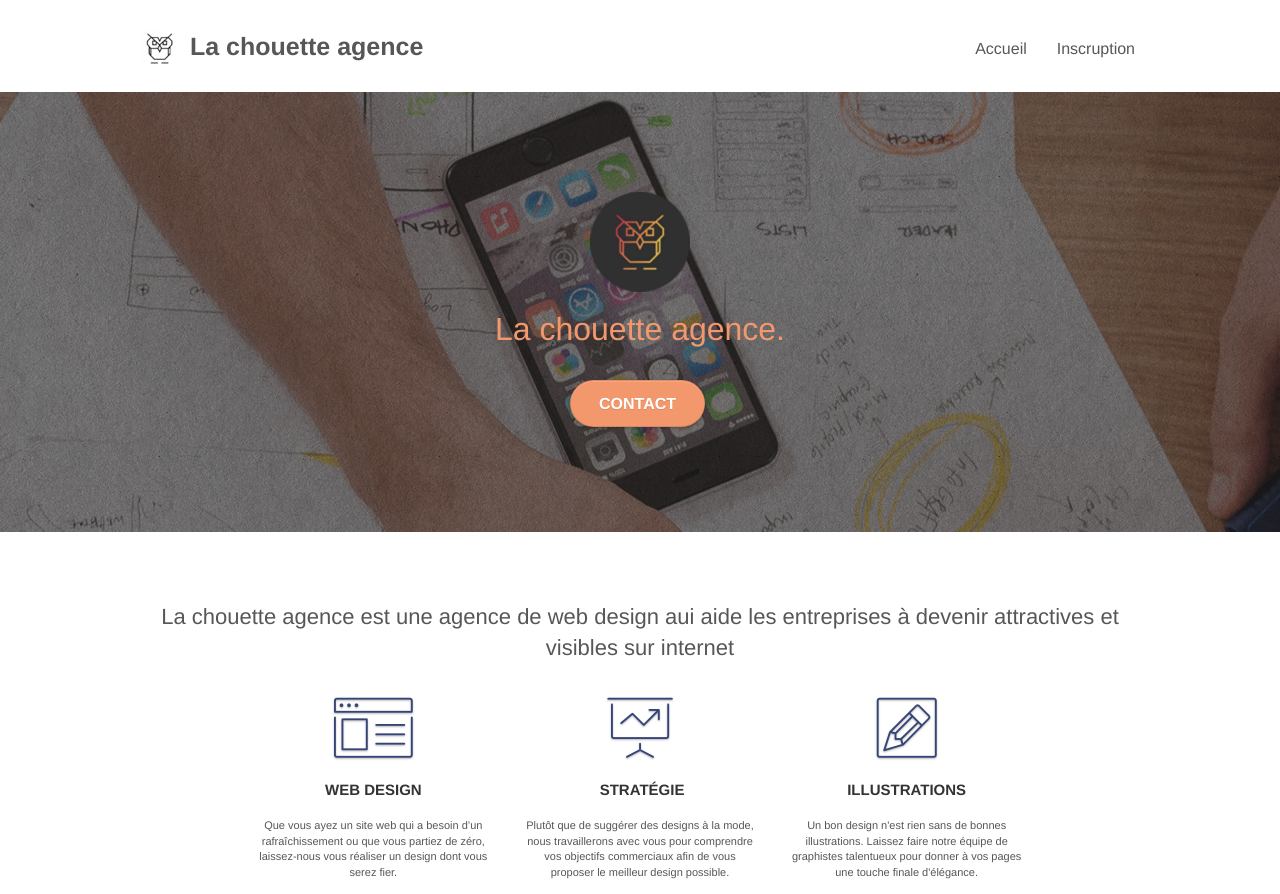
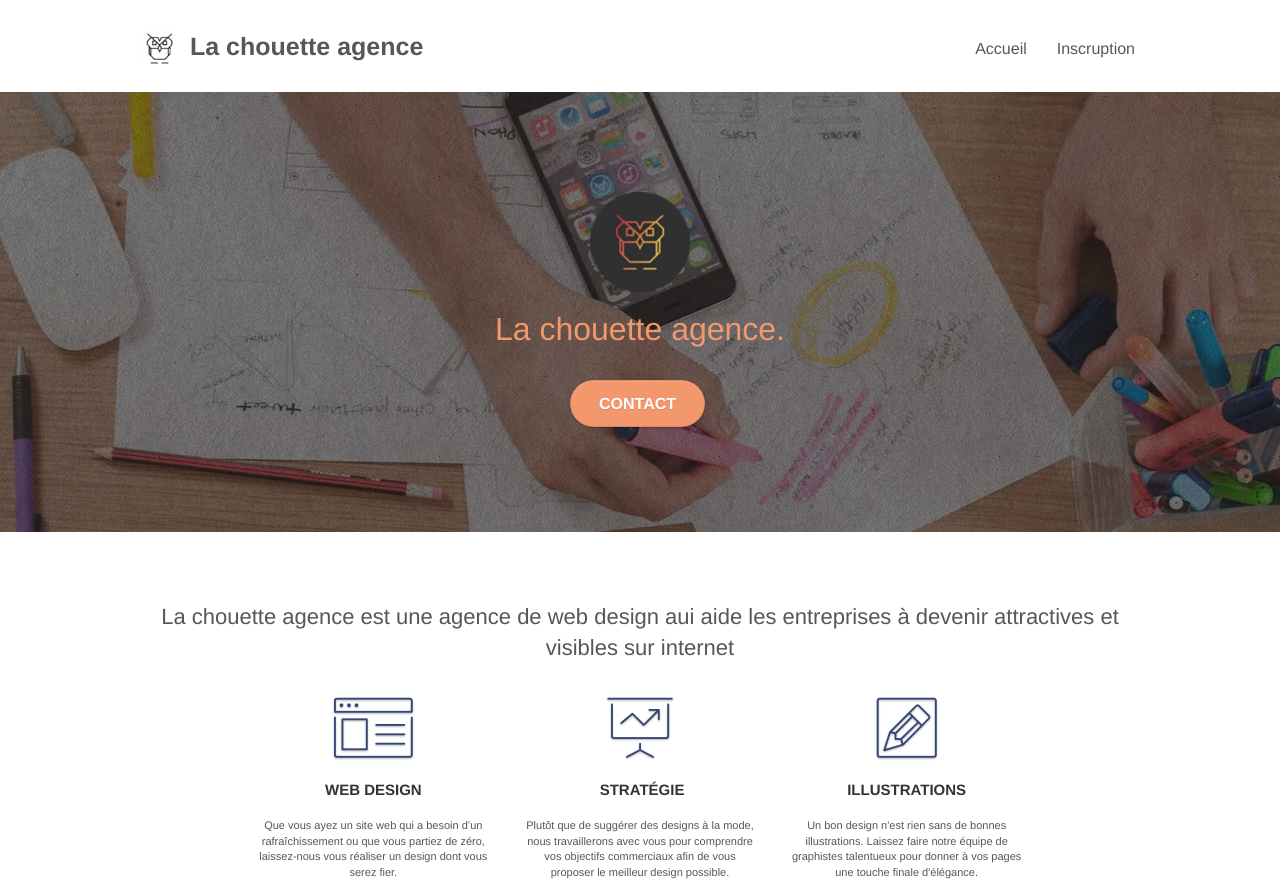
Before and after one commit to rachid-prog/p4-modifier, a plain HTML site: page index.html in a window 1280 px wide. Shown: the top 894 px of the page. Drawn offline with Linux system fonts and the light colour scheme.

Commit message:
Modification image banniére

```diff
--- a/style.css
+++ b/style.css
@@ -766,9 +766,9 @@ h4 {
     background-color: #FFFFFF;
 }
 
-.bgc-dark-slate-blue {
+/*.bgc-dark-slate-blue {
     background-color: #364577;
-}
+}*/
 
 .bgc-atomic-tangerine {
     background-color: #F3976C;
@@ -818,7 +818,7 @@ h4 {
 }
 
 .bg-banniere {
-    background-image: url("img/la-chouette-agence-banniere.jpg");
+    background: center/cover url("img/la-chouette-agence-banniere.webp");
 }
 
 .bg-presentation {
```
Also changed, not shown: .bgc-dark-slate-blue.css (added), img/la-chouette-agence-banniere.jpg (deleted), img/la-chouette-agence-banniere.webp (added), 1 other file.
